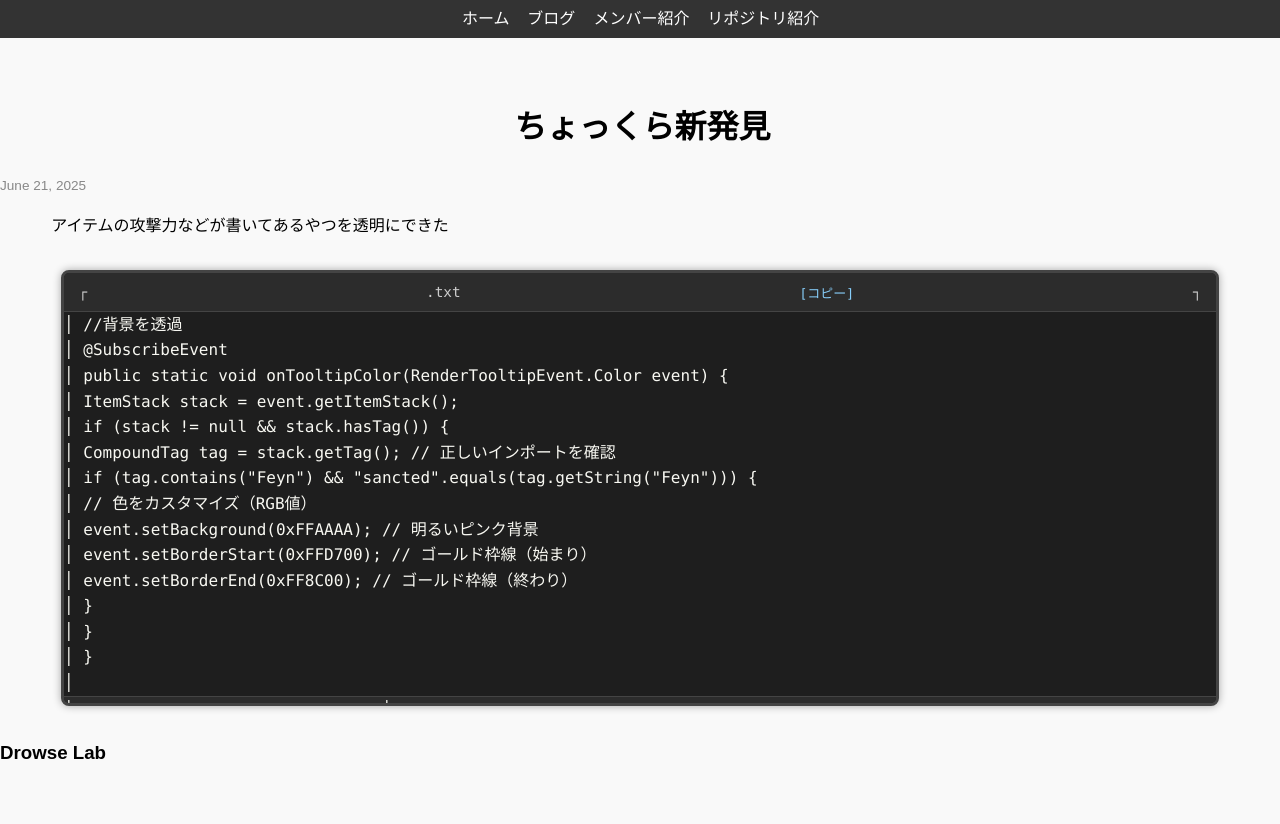
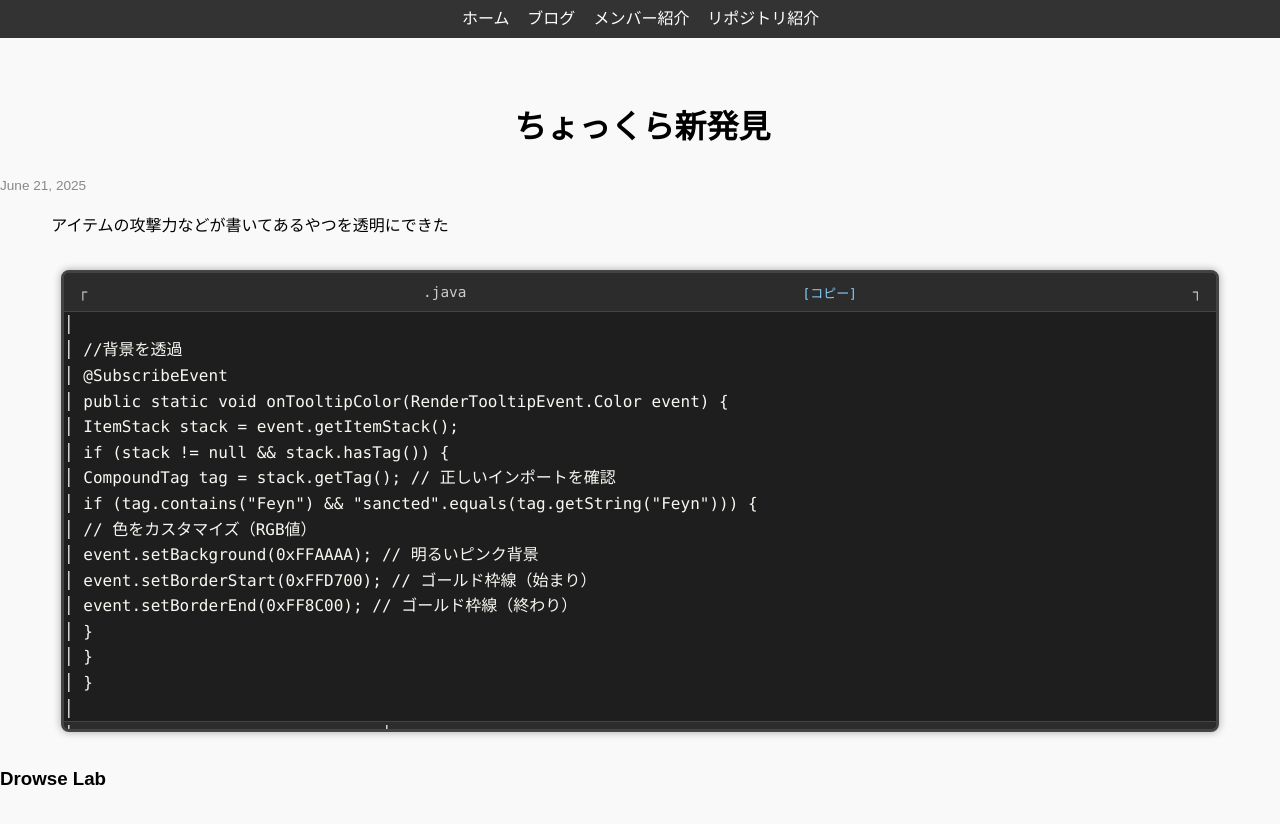
Before and after one commit to Drowse-Lab/Drowse-Lab, a Jekyll site: the page built from _posts/2025-06-21-blog.md, in a window 1280 px wide. Shown: the top 824 px of the page. Built offline with Jekyll 4.4.1, drawn with Linux system fonts in a browser that asks for light colours; nearby versions of some CDN libraries; some web fonts are replaced; a style sheet for code colours, icons or effects is not loaded.

Commit message:
Update 2025-06-21-blog.md

````diff
--- a/_posts/2025-06-21-blog.md
+++ b/_posts/2025-06-21-blog.md
@@ -7,7 +7,7 @@ tags: [個人ブログ]
 author: hrmcngs
 ---
 アイテムの攻撃力などが書いてあるやつを透明にできた
-```java
+<pre><code class="language-java">
 //背景を透過
 @SubscribeEvent
 public static void onTooltipColor(RenderTooltipEvent.Color event) {
@@ -22,4 +22,4 @@ public static void onTooltipColor(RenderTooltipEvent.Color event) {
         }
     }
 }
-```
+</code></pre>
````
